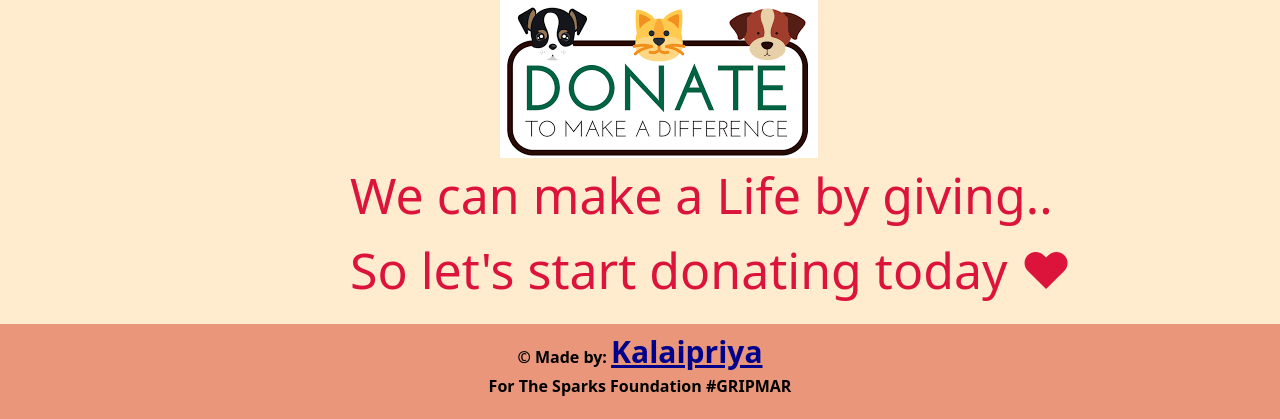
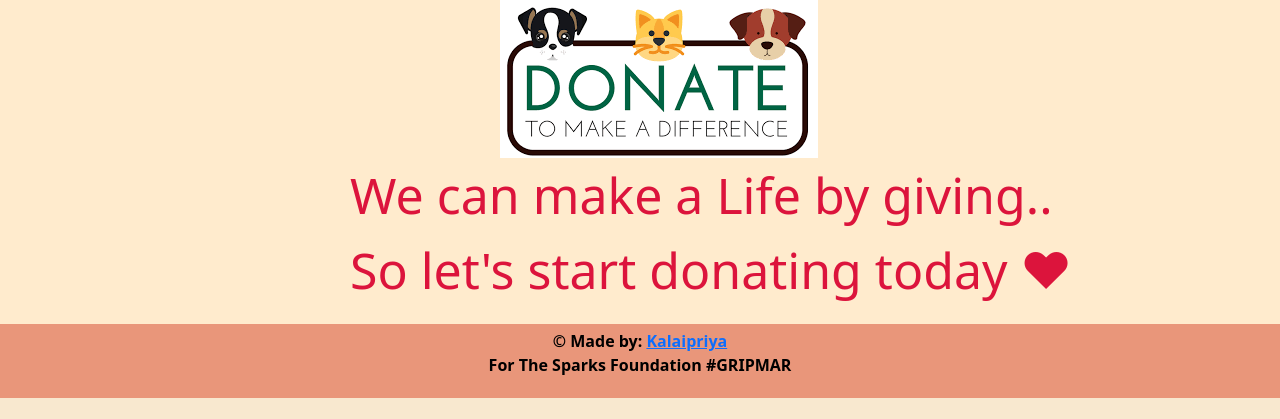
Before and after one commit to KalaipriyaB/happytails, a PHP site: page / in a window 1280 px wide. Shown: the part 1123-1542 px from the top of the page. After the commit the page ends 1521 px from the top, so only its background shows below. Run offline with PHP 8.4, Linux system fonts and the light colour scheme; some libraries are stand-ins or nearby versions.

Commit message:
Update CSS.css

```diff
--- a/CSS.css
+++ b/CSS.css
@@ -53,11 +53,6 @@ body{
     padding-right: 200px;
 }
 
-a{
-    color: darkblue;
-    font-size: 30px;
-}
-
 .btn-grad {
     background-image: linear-gradient(to right, #3CA55C 0%, #B5AC49  51%, #3CA55C  100%)
 }
```
